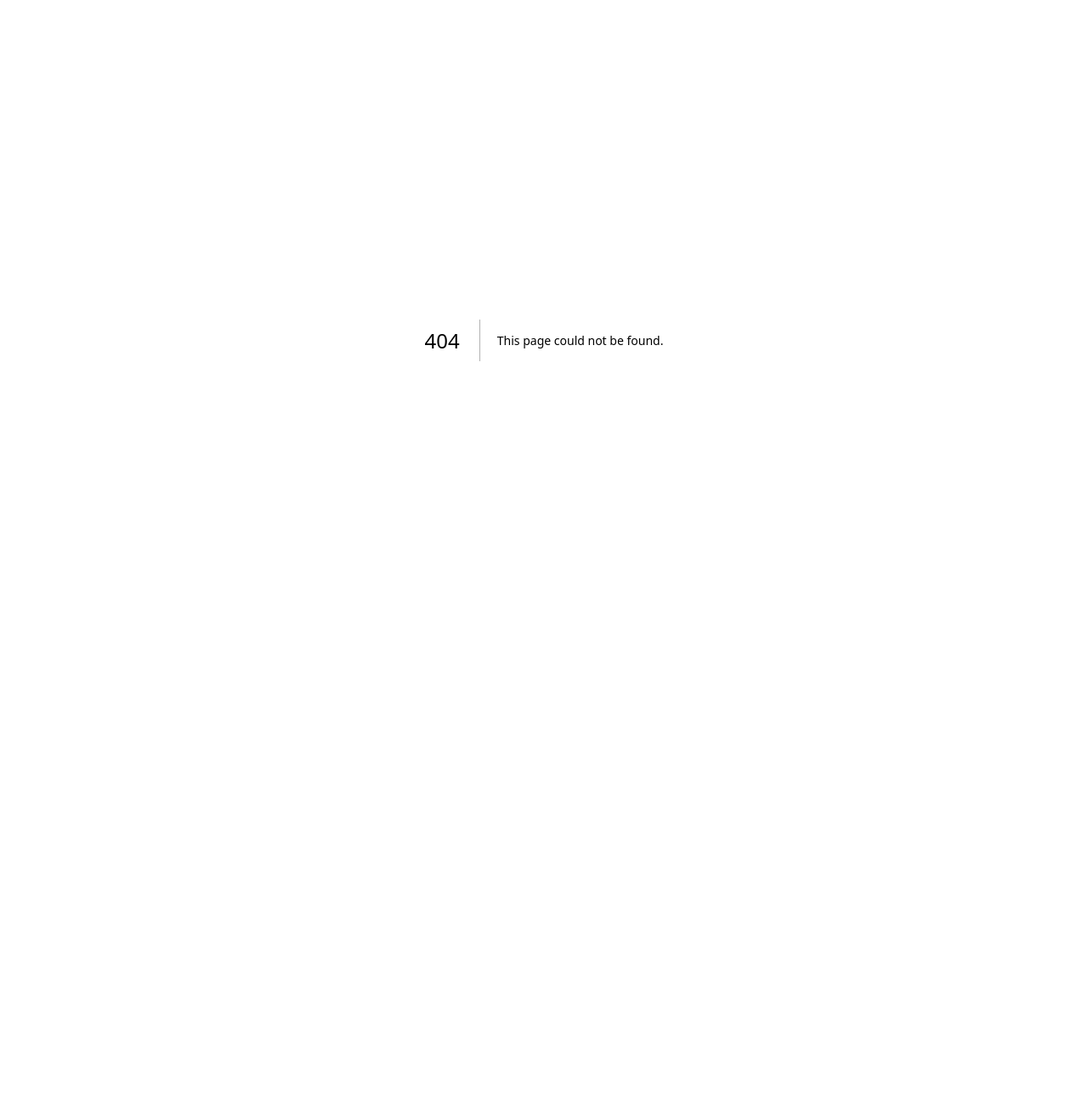
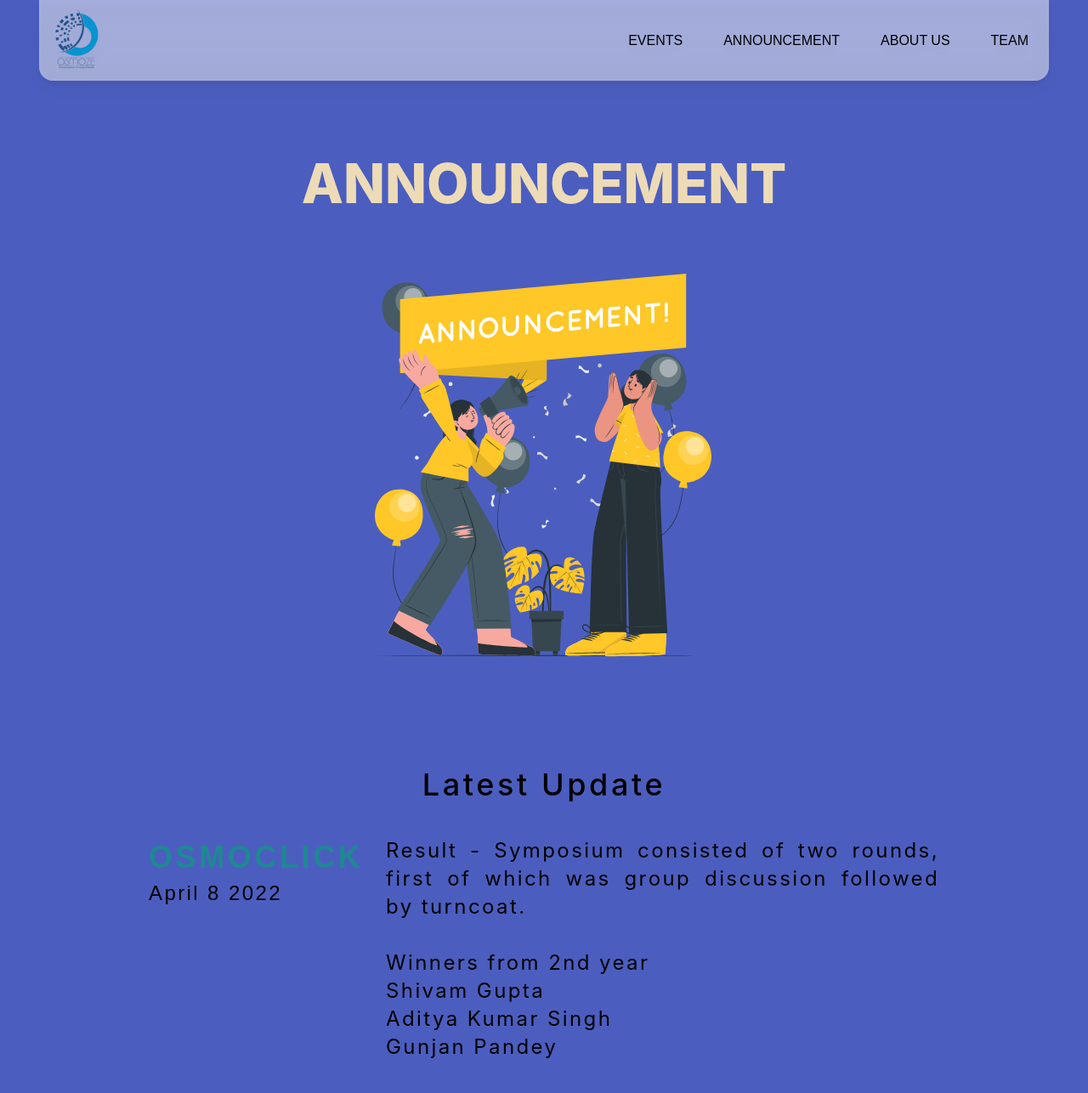
Before and after one commit to Sochem/Osmoze-23, a Next.js app: page /announcement in a window 1280 px wide. Before the commit this address had no page. Shown: the top 1286 px of the page at 85% size. Before the commit the page ends 800 px from the top, so only its background shows below. Built offline with nearby package versions, Linux system fonts and the light colour scheme.

Commit message:
Created Announcement Page

```diff
--- /dev/null
+++ b/src/components/announcementHelper.js
@@ -0,0 +1,37 @@
+import React from "react";
+
+export default function announcementHelper() {
+	return (
+		<div>
+			<div className="boxComponent">
+				<div className="leftBox">
+					OSMOCLICK<div className="date"> April 8 2022 </div>
+				</div>
+				<div className="rightBox">
+					Result - Symposium consisted of two rounds, first of which
+					was group discussion followed by turncoat.
+					<br />
+					<br />
+					Winners from 2nd year
+					<br />
+					Shivam Gupta
+					<br />
+					Aditya Kumar Singh
+					<br />
+					Gunjan Pandey
+					<br />
+					<br />
+					Winners from 1st year
+					<br />
+					Naman Lakhotia
+					<br />
+					Saransh Mishra
+					<br />
+					Abhishek Kumar
+					<br />
+					Kudos to the winners!
+				</div>
+			</div>
+		</div>
+	);
+}
--- a/src/pages/_app.js
+++ b/src/pages/_app.js
@@ -2,6 +2,7 @@ import '@/styles/globals.css'
 import '@/components/eventscard.css'
 import "@/styles/animations.css"
 import "@/pages/teampage.css"
+import "@/pages/announcement.css"
 
 export default function App({ Component, pageProps }) {
   return <Component {...pageProps} />
--- /dev/null
+++ b/src/pages/announcement.css
@@ -0,0 +1,80 @@
+.bigBox{
+    background: #4B5EBF;
+    transition: background 1s ease;
+}
+
+.aHead {
+	padding-top: 176px;
+    display: flex;
+    flex-direction: column;
+    align-items: center;
+}
+.heading {
+	font-family: "SF Pro Text";
+	font-style: normal;
+	font-weight: 800;
+	font-size: 64px;
+	line-height: 90px;
+	color: #EDDBB7;
+    margin-bottom: 66px;
+}
+
+
+.boxComponent {
+	/* background-color: bisque; */
+	padding: 0px 175px;
+	margin-bottom: 90px;
+	display: flex;
+	flex-direction: row;
+}
+.subHeading {
+	text-align: center;
+	font-family: "SF Pro Text";
+	font-style: normal;
+	font-weight: 500;
+	font-size: 36px;
+	line-height: 50px;
+	letter-spacing: 0.1em;
+	margin-top: 125px;
+	padding-bottom: 36px;
+}
+.leftBox {
+	font-style: normal;
+	font-weight: 800;
+	font-size: 36px;
+	line-height: 50px;
+	letter-spacing: 0.1em;
+	color: #1f8893;
+	/* background-color: rgb(22, 177, 87); */
+	width: 30%;
+	display: flex;
+	flex-direction: column;
+}
+
+.rightBox {
+	font-family: "SF Pro Text";
+	font-style: normal;
+	font-weight: 400;
+	font-size: 24px;
+	line-height: 33px;
+	display: flex;
+	align-items: center;
+	text-align: justify;
+	letter-spacing: 0.1em;
+	color: #000000;
+	width: 70%;
+	display: flex;
+	flex-direction: column;
+}
+
+.date {
+	font-style: normal;
+	font-weight: 400;
+	font-size: 24px;
+	line-height: 33px;
+	display: flex;
+	align-items: center;
+	text-align: justify;
+	letter-spacing: 0.1em;
+	color: black;
+}
--- /dev/null
+++ b/src/pages/announcement.js
@@ -0,0 +1,51 @@
+import Navbar from "@/components/navbar";
+import Footer from "../components/footer";
+import React from "react";
+import { useEffect } from "react";
+import Image from "next/image";
+import Announcementcard from "../components/announcementHelper";
+
+const announcement = () => {
+
+
+    useEffect(() => {
+		window.addEventListener("scroll", () => {
+			let scroll = window.scrollY;
+			let body = document.querySelector(".bigBox");
+			let canteen = document.querySelector(".heading");
+
+			if (scroll >= 400) {
+				body.style.background = "white";
+				body.css = "white";
+
+			}
+			else{
+				body.style.background = "#4B5EBF";
+			}
+
+		});
+	}, []);
+
+	return (
+		<div className="bigBox">
+			<Navbar />
+			<div className="aHead">
+                <div className="heading">ANNOUNCEMENT</div>
+				<div className="imgg">
+					<Image
+						src="/images/announcement.svg"
+						alt=""
+						width={401}
+						height={451}
+					/>
+				</div>
+				<div className="subHeading">Latest Update</div>
+                <Announcementcard/>
+                <Announcementcard/>
+			</div>
+			<Footer />
+		</div>
+	);
+};
+
+export default announcement;
```
Also changed, not shown: public/images/announcement.svg (added).
